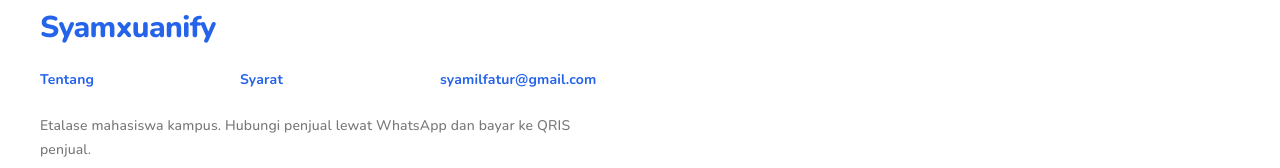
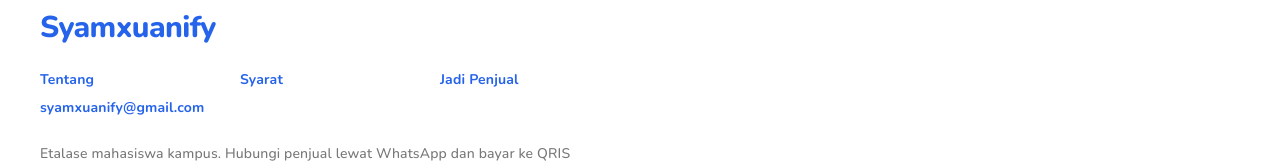
Before and after one commit to faturrahmansyamil/syamxuanify, a Next.js app: page / in a window 1280 px wide. Shown: the part 744-912 px from the top of the page. Built offline with nearby package versions, Linux system fonts and the light colour scheme; no server answers; the database is empty.

Commit message:
update footer

```diff
--- a/app/layout.tsx
+++ b/app/layout.tsx
@@ -113,8 +113,11 @@
         <Link href="/syarat" className="text-accent hover:underline">
           Syarat
         </Link>
-        <a href={`mailto:${situs.email_kontak}`} className="break-all text-accent hover:underline">
-          {situs.email_kontak}
+        <Link href="/daftar" className="text-accent hover:underline">
+          Jadi Penjual
+        </Link>
+        <a href="mailto:syamxuanify@gmail.com" className="col-span-2 break-all text-accent hover:underline sm:col-span-1">
+          syamxuanify@gmail.com
         </a>
         {wa ? (
           <a href={wa} className="text-accent hover:underline">
@@ -126,6 +129,7 @@
       <p className="mt-3 max-w-xl text-sm leading-6 text-foggy">
         Transaksi dilakukan langsung dengan penjual. {situs.nama_situs} tidak memproses pembayaran.
       </p>
+      <p className="mt-8 border-t border-bebe pt-4 text-xs text-foggy">© 2026 Syamxuanify</p>
     </div>
   );
 }
```
